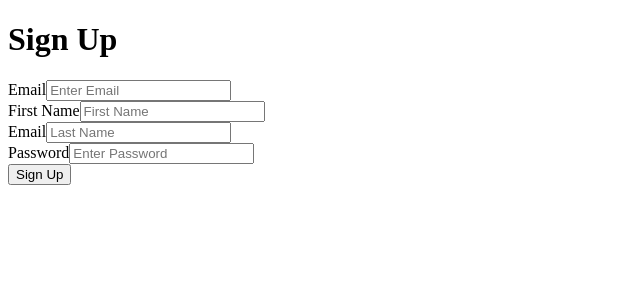
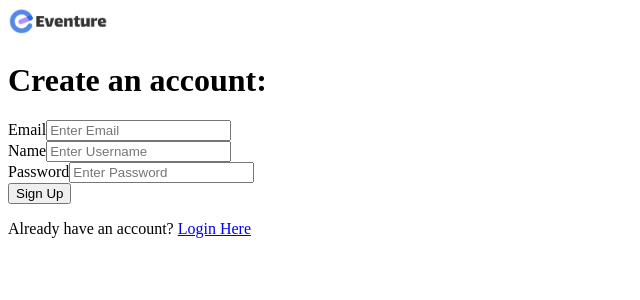
Before and after one commit to beckylakes/lp-events-platform, a React (Vite) app in the folder client/: page /signup in a window 1280 px wide. Shown: the top 300 px of the page, without its empty margins (0-640 px from the left). Built offline with nearby package versions, Linux system fonts and the light colour scheme.

Commit message:
Added sign up and login functionality - now will focus on user security

```diff
--- a/client/package.json
+++ b/client/package.json
@@ -10,6 +10,8 @@
     "preview": "vite preview"
   },
   "dependencies": {
+    "axios": "^1.7.7",
+    "bootstrap": "^5.3.3",
     "react": "^18.3.1",
     "react-dom": "^18.3.1",
     "react-router-dom": "^6.26.2"
--- a/client/src/components/Login.jsx
+++ b/client/src/components/Login.jsx
@@ -1,22 +1,47 @@
-import React from 'react';
+import React, { useState } from 'react';
+import { Link, useNavigate } from "react-router-dom";
+import { loginUser } from '../utils/api';
 
 const Login = () => {
+    const [email, setEmail] = useState();
+    const [password, setPassword] = useState();
+    const navigate = useNavigate();
+
+    const handleSubmit = (e) => {
+      e.preventDefault()
+      loginUser(email, password).then((response) => {
+        if(response === "Success"){
+            navigate('/')
+        }
+      }).catch((err) => {
+          console.log(err)
+      })
+    }
+
     return (
-        <div className='wrapper'>
-            <form action="">
-                <h1>Login</h1>
-                <div className='input-box'>
-                    <label htmlFor='email'>Email</label>
-                    <input type='email' placeholder='Enter Email' required></input>
-                </div>
-                <div className='input-box'>
-                <label htmlFor='password'>Password</label>
-                <input type='password' placeholder='Enter Password' required></input>
-                </div>
-                <button>Login</button>
-            </form>
-        </div>
-    )
-}
+      <div className="wrapper">
+        <form onSubmit={handleSubmit}>
+          <h1>Login</h1>
+          <div className="input-box">
+            <label htmlFor="email">Email</label>
+            <input
+              type="email"
+              placeholder="Enter Email"
+              required
+              onChange={(e) => setEmail(e.target.value)}
+            ></input>
+          </div>
+          <div className="input-box">
+            <label htmlFor="password">Password</label>
+            <input type="password" placeholder="Enter Password" required onChange={(e) => setPassword(e.target.value)}></input>
+          </div>
+          <button type="submit">Log In</button>
+        </form>
+        <p>
+          New user? <Link to="/signup">Sign Up</Link>
+        </p>
+      </div>
+    );
+  };
 
 export default Login;
--- a/client/src/components/LoginPage.jsx
+++ b/client/src/components/LoginPage.jsx
@@ -1,12 +1,14 @@
-import React from 'react';
-import Login from './Login';
+import React from "react";
+import Login from "./Login";
+import Logo from "./Logo";
 
 const LoginPage = () => {
-    return (
-        <div>
-            <Login/>
-        </div>
-    );
-}
+  return (
+    <div>
+      <Logo />
+      <Login />
+    </div>
+  );
+};
 
 export default LoginPage;
--- a/client/src/components/SignUp.jsx
+++ b/client/src/components/SignUp.jsx
@@ -1,29 +1,55 @@
-import React from 'react';
+import React, { useState } from "react";
+import { Link, useNavigate } from "react-router-dom";
+import { postUser } from "../utils/api";
 
 const SignUp = () => {
-    return (
-        <div className='wrapper'>
-            <form action="">
-                <h1>Sign Up</h1>
-                <div className='input-box'>
-                    <label htmlFor='email'>Email</label>
-                    <input type='email' placeholder='Enter Email' required></input>
-                </div>
-                <div className='input-box'>
-                    <label htmlFor='first-name'>First Name</label>
-                    <input type='text' placeholder='First Name' required></input>
-                </div>
-                <div className='input-box'>
-                    <label htmlFor='last-name'>Email</label>
-                    <input type='text' placeholder='Last Name' required></input>
-                </div>
-                <div className='input-box'>
-                <label htmlFor='password'>Password</label>
-                <input type='password' placeholder='Enter Password' required></input>
-                </div>
-                <button>Sign Up</button>
-            </form>
+  const [username, setUsername] = useState();
+  const [email, setEmail] = useState();
+  const [password, setPassword] = useState();
+  const navigate = useNavigate();
+
+  const handleSubmit = (e) => {
+    e.preventDefault()
+    postUser(username, email, password).then(({user, msg}) => {
+        console.log(msg)
+        navigate('/')
+    }).catch((err) => {
+        console.log(err)
+    })
+  }
+
+  return (
+    <div className="wrapper">
+      <form onSubmit={handleSubmit}>
+        <h1>Create an account:</h1>
+        <div className="input-box">
+          <label htmlFor="email">Email</label>
+          <input
+            type="email"
+            placeholder="Enter Email"
+            required
+            onChange={(e) => setEmail(e.target.value)}
+          ></input>
         </div>
-    )
-}
+        <div className="input-box">
+          <label htmlFor="username">Name</label>
+          <input
+            type="text"
+            placeholder="Enter Username"
+            required
+            onChange={(e) => setUsername(e.target.value)}
+          ></input>
+        </div>
+        <div className="input-box">
+          <label htmlFor="password">Password</label>
+          <input type="password" placeholder="Enter Password" required onChange={(e) => setPassword(e.target.value)}></input>
+        </div>
+        <button type="submit">Sign Up</button>
+      </form>
+      <p>
+        Already have an account? <Link to="/login">Login Here</Link>
+      </p>
+    </div>
+  );
+};
 export default SignUp;
--- a/client/src/components/SignUpPage.jsx
+++ b/client/src/components/SignUpPage.jsx
@@ -1,12 +1,14 @@
-import React from 'react';
-import SignUp from './SignUp';
+import React from "react";
+import SignUp from "./SignUp";
+import Logo from "./Logo";
 
 const SignUpPage = () => {
-    return (
-        <div>
-            <SignUp/>
-        </div>
-    );
-}
+  return (
+    <div>
+      <Logo />
+      <SignUp />
+    </div>
+  );
+};
 
 export default SignUpPage;
--- a/client/src/utils/api.js
+++ b/client/src/utils/api.js
@@ -23,3 +23,15 @@ export const getAllEvents = () => {
     }
   );
 };
+
+export const postUser = (username, email, password) => {
+  return api.post("users", { username, email, password }).then(({ data }) => {
+    return data;
+  });
+};
+
+export const loginUser = (email, password) => {
+    return api.post("users/login", { email, password }).then(({ data }) => {
+      return data.msg;
+    });
+  };
```
Also changed, not shown: 1 other file (tests, documents, lock files or other folders).
